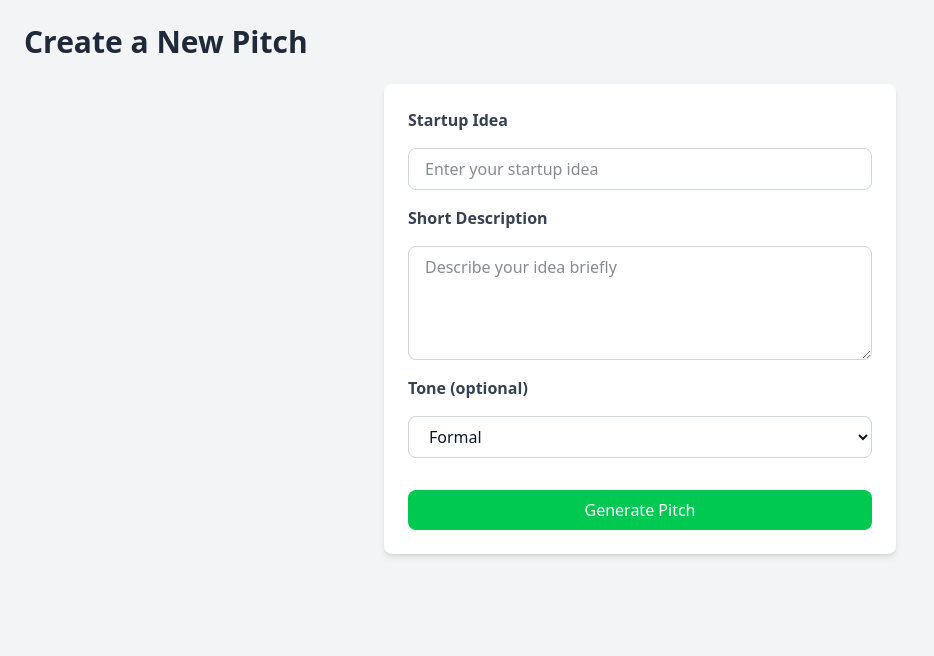
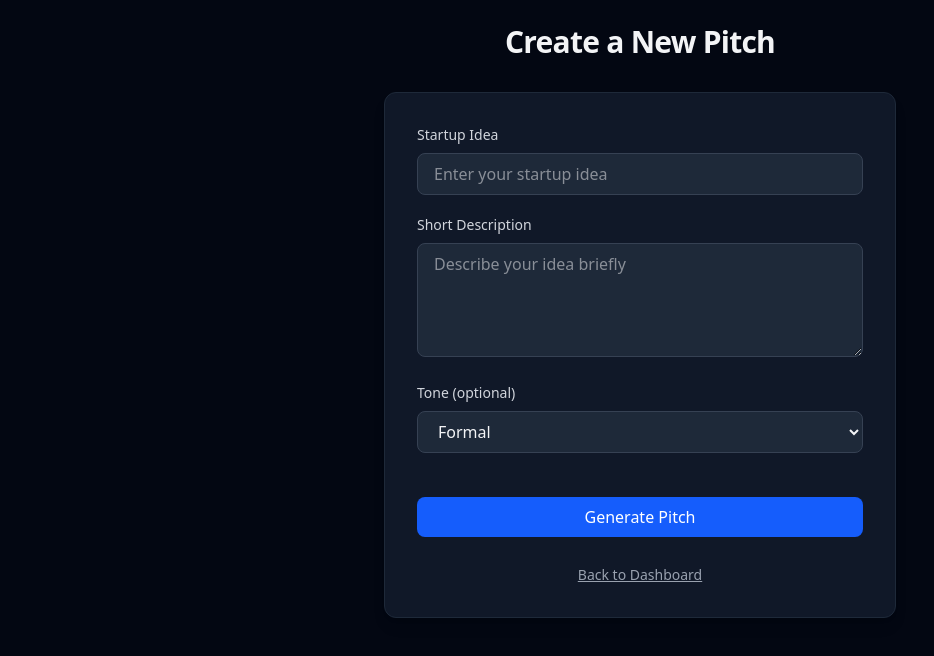
Before and after one commit to Zubain-Nadeem/SMIT-Hackathon, a React (Vite) app: page /create in a window 1280 px wide. Shown: the top 656 px of the page, without its empty margins (0-934 px from the left). Built offline with nearby package versions, Linux system fonts and the light colour scheme; no server answers; sample sign-in values are in the browser's storage.

Commit message:
Created ui updated

```diff
--- a/src/Pages/CreatePitch.jsx
+++ b/src/Pages/CreatePitch.jsx
@@ -1,14 +1,15 @@
-import React, { useState } from 'react';
-import { useNavigate } from 'react-router-dom';
-import { generatePitch } from '../Utils/aiService';
-import { savePitch } from '../Utils/firebaseService';
-import { auth } from '../Config/firebase';
+// src/Pages/CreatePitch.jsx
+import React, { useState } from "react";
+import { useNavigate } from "react-router-dom";
+import { generatePitch } from "../Utils/aiService";
+import { savePitch } from "../Utils/firebaseService";
+import { auth } from "../Config/firebase";
 
 const CreatePitch = () => {
   const navigate = useNavigate();
-  const [idea, setIdea] = useState('');
-  const [description, setDescription] = useState('');
-  const [tone, setTone] = useState('formal');
+  const [idea, setIdea] = useState("");
+  const [description, setDescription] = useState("");
+  const [tone, setTone] = useState("formal");
   const [loading, setLoading] = useState(false);
 
   const handleSubmit = async (e) => {
@@ -18,66 +19,86 @@ const CreatePitch = () => {
     const pitch = await generatePitch(idea, description, tone);
 
     if (pitch && auth.currentUser) {
-      // Save to Firebase
       const pitchId = await savePitch(auth.currentUser.uid, pitch);
       setLoading(false);
 
       if (pitchId) {
-        // Navigate to GeneratedPitch and pass pitch + id
         navigate(`/pitch/${pitchId}`, { state: { pitch } });
       } else {
-        alert('Failed to save pitch.');
+        alert("Failed to save pitch.");
       }
     } else {
       setLoading(false);
-      alert('Failed to generate pitch. Try again.');
+      alert("Failed to generate pitch. Try again.");
     }
   };
 
   return (
-    <div className="min-h-screen bg-gray-100 p-6">
-      <h1 className="text-3xl font-bold mb-6 text-gray-800">Create a New Pitch</h1>
+    <div className="min-h-screen bg-gray-950 text-gray-100 p-6 flex flex-col items-center">
+      <h1 className="text-3xl font-bold mb-8 text-center tracking-tight">
+        Create a New Pitch
+      </h1>
 
       <form
         onSubmit={handleSubmit}
-        className="bg-white p-6 rounded-lg shadow-md max-w-lg mx-auto flex flex-col gap-4"
+        className="bg-gray-900 border border-gray-800 p-8 rounded-xl shadow-lg w-full max-w-lg flex flex-col gap-5"
       >
-        <label className="text-gray-700 font-semibold">Startup Idea</label>
+        <div>
+          <label className="block text-sm font-medium text-gray-300 mb-2">
+            Startup Idea
+          </label>
           <input
             type="text"
             placeholder="Enter your startup idea"
             value={idea}
             onChange={(e) => setIdea(e.target.value)}
-          className="px-4 py-2 rounded-lg border border-gray-300 focus:outline-none focus:ring-2 focus:ring-blue-400"
+            className="w-full px-4 py-2 bg-gray-800 text-gray-100 rounded-lg border border-gray-700 focus:outline-none focus:ring-2 focus:ring-blue-600"
             required
           />
+        </div>
 
-        <label className="text-gray-700 font-semibold">Short Description</label>
+        <div>
+          <label className="block text-sm font-medium text-gray-300 mb-2">
+            Short Description
+          </label>
           <textarea
             placeholder="Describe your idea briefly"
             value={description}
             onChange={(e) => setDescription(e.target.value)}
-          className="px-4 py-2 rounded-lg border border-gray-300 focus:outline-none focus:ring-2 focus:ring-blue-400"
+            className="w-full px-4 py-2 bg-gray-800 text-gray-100 rounded-lg border border-gray-700 focus:outline-none focus:ring-2 focus:ring-blue-600"
             rows={4}
             required
           ></textarea>
+        </div>
 
-        <label className="text-gray-700 font-semibold">Tone (optional)</label>
+        <div>
+          <label className="block text-sm font-medium text-gray-300 mb-2">
+            Tone (optional)
+          </label>
           <select
             value={tone}
             onChange={(e) => setTone(e.target.value)}
-          className="px-4 py-2 rounded-lg border border-gray-300 focus:outline-none focus:ring-2 focus:ring-blue-400"
+            className="w-full px-4 py-2 bg-gray-800 text-gray-100 rounded-lg border border-gray-700 focus:outline-none focus:ring-2 focus:ring-blue-600"
           >
             <option value="formal">Formal</option>
             <option value="fun">Fun</option>
           </select>
+        </div>
 
         <button
           type="submit"
-          className="px-4 py-2 bg-green-500 text-white rounded-lg hover:bg-green-600 transition mt-4"
           disabled={loading}
+          className="mt-6 bg-blue-600 text-white py-2 rounded-lg font-medium hover:bg-blue-500 transition"
         >
-          {loading ? 'Generating...' : 'Generate Pitch'}
+          {loading ? "Generating..." : "Generate Pitch"}
+        </button>
+
+        <button
+          type="button"
+          onClick={() => navigate("/dashboard")}
+          className="mt-2 text-gray-400 hover:text-gray-200 text-sm underline"
+        >
+          Back to Dashboard
         </button>
       </form>
     </div>
```
Lines whose indentation alone changed are shown as unchanged.
